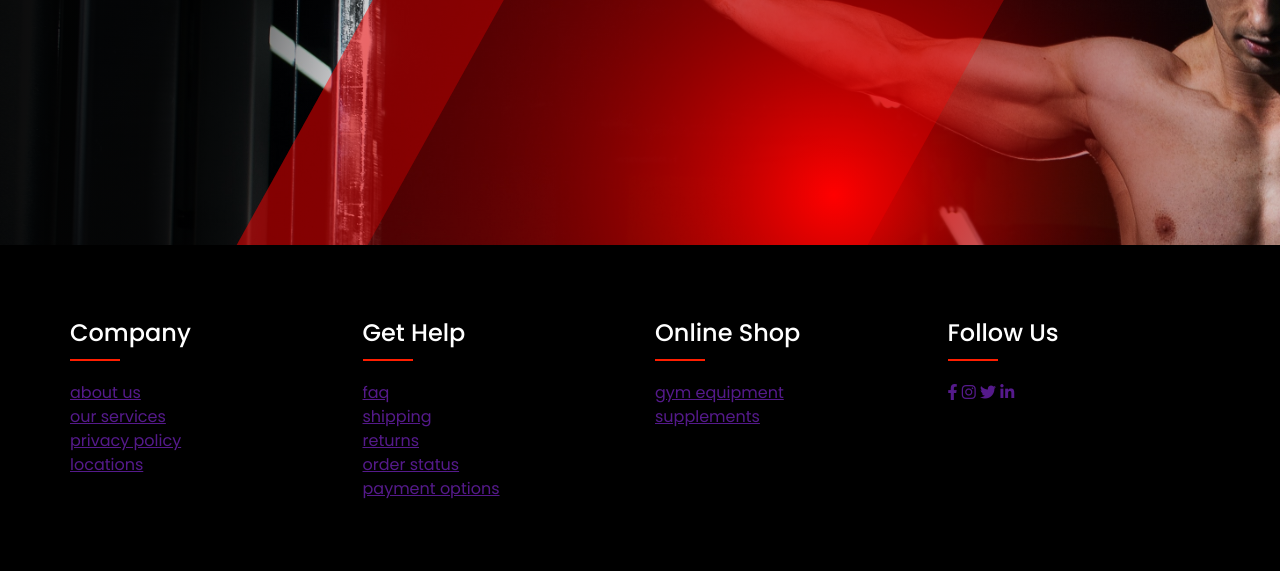
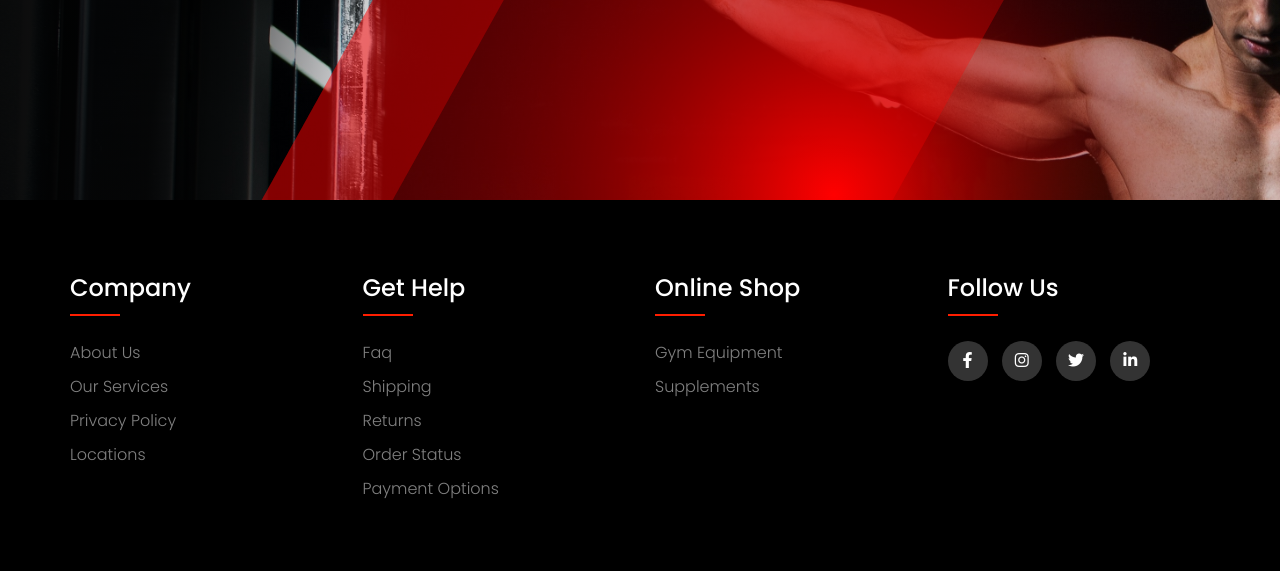
Before and after one commit to AdhamMontaser/FitNation, a PHP site: page / in a window 1280 px wide. Shown: the part 229-800 px from the top of the page. Run offline with PHP 8.4, Linux system fonts and the light colour scheme; some web fonts are replaced.

Commit message:
done with footer

```diff
--- a/css/footer.css
+++ b/css/footer.css
@@ -42,7 +42,7 @@ footer {
     font-size: 150%;
     color: white;
     text-transform: capitalize;
-    margin-bottom: 30px;
+    margin-bottom: 35px;
     font-weight: 500;
     position: relative;
 }
@@ -56,3 +56,50 @@ footer {
     box-sizing: border-box;
     width: 50px;
 }
+.footer-column ul li:not(:last-child) {
+    margin-bottom: 10px;
+}
+.footer-column ul li a {
+    font-size: 16px;
+    text-transform: capitalize;
+    color: gray;
+    text-decoration: none;
+    font-weight: 300;
+    display: block;
+    transition: all 0.3s ease;
+}
+
+.footer-column ul li a:hover {
+    color: gray;
+    padding-left: 10px;
+}
+
+.footer-column .social-links a {
+    display: inline-block;
+    height: 40px;
+    width: 40px;
+    background-color: rgb(255, 255, 255, 0.2);
+    margin: 0 10px 10px 0;
+    text-align: center;
+    line-height: 40px;
+    border-radius: 50%;
+    color: white;
+    transition: all 0.5s ease;
+}
+
+.footer-column .social-links a:hover {
+    color: white;
+    background-color: rgb(215, 59, 59);
+}
+
+@media(max-width : 767px){
+    .footer-column {
+        width: 50%;
+        margin-bottom: 30px;
+    }
+}
+@media (max-width : 574px) {
+    .footer-column {
+        width: 100%;
+    }
+}
--- a/signup.html
+++ b/signup.html
@@ -6,7 +6,6 @@
   </head>
 
   <body>
-
     <div id="divForm">
       <form action="" method="get">
         <h1 id="h1Up">logo</h1>
@@ -67,9 +66,8 @@
 
         <input type="submit" value="let's go" id="submit" /><br />
 
-          <img src="assets/icons/eye-close.png" id="eye" class="img" />
-          <img src="assets/icons/eye-close.png" id="confirmEye" class="img" />
-
+        <img src="assets/icons/eye-close.png" id="eye" class="img" />
+        <img src="assets/icons/eye-close.png" id="confirmEye" class="img" />
       </form>
     </div>
 
```
